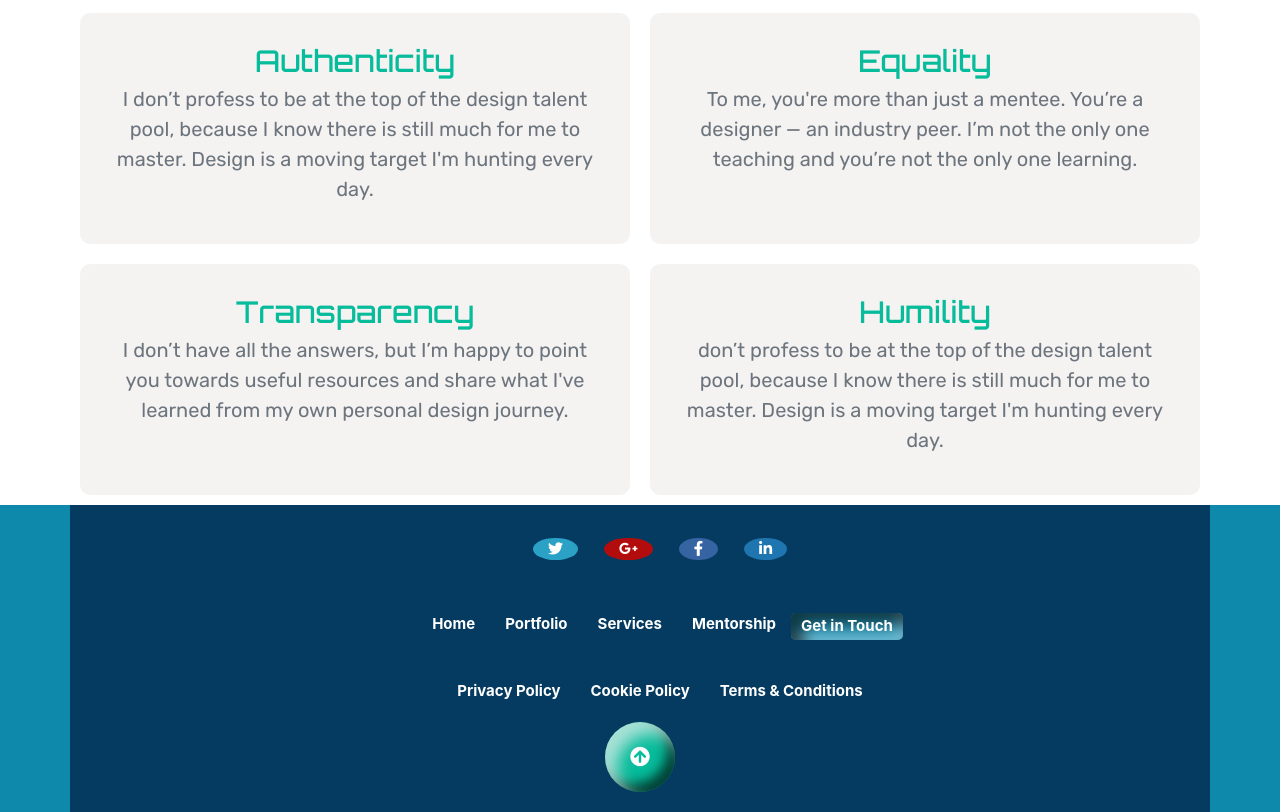
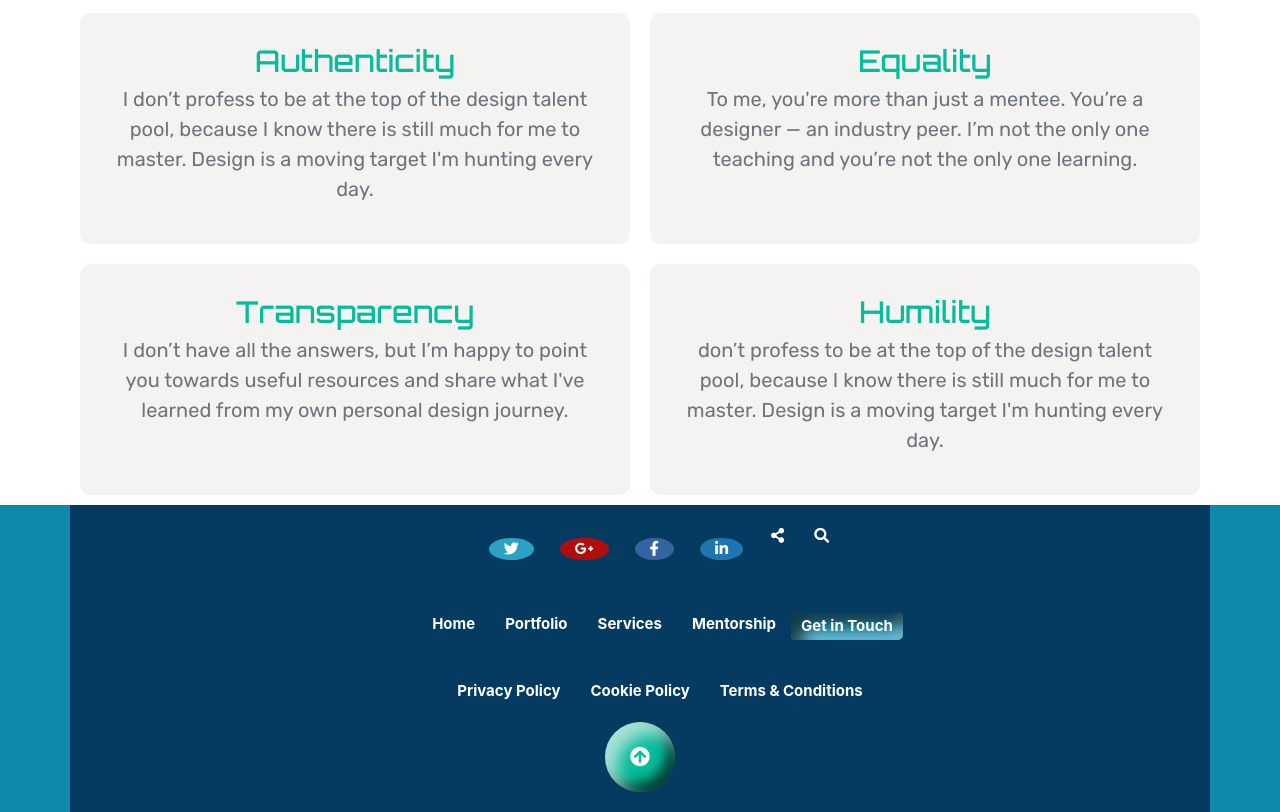
Before and after one commit to FbW-E04-2/uib-final-project-ademten7, a website: page mentorship.html in a window 1280 px wide. Shown: the part 1361-2173 px from the top of the page. Drawn offline with nearby package versions, Linux system fonts and the light colour scheme.

Commit message:
commit-3

```diff
--- a/mentorship.html
+++ b/mentorship.html
@@ -300,6 +300,8 @@
                             <a href="https://www.linkedin.com/company/linkedin"><i class="fab fa-linkedin-in"></i
               ></a>
                         </li>
+                        <li><a href="#" target="_blank"><i class="fas fa-share-alt"></i></a></li>
+                        <li><a href="#" target="_blank"><i class="fas fa-search"></i></a></li>
                     </ul>
                 </div>
                 <!--  Page links -->
```
Also changed, not shown: home.html (+2 -0 lines), portfolio.html (+2 -0 lines), services.html (+2 -0 lines).
